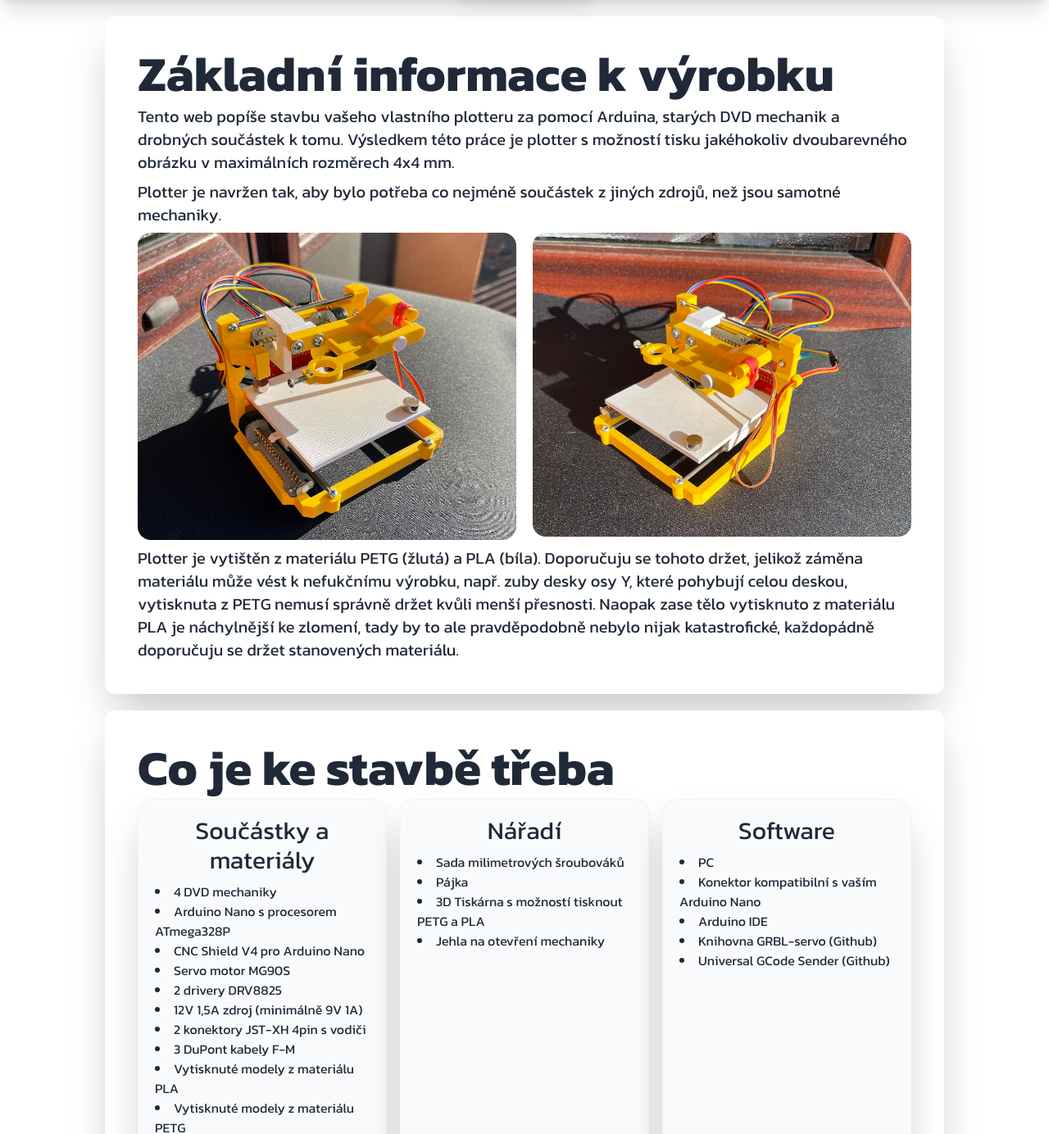
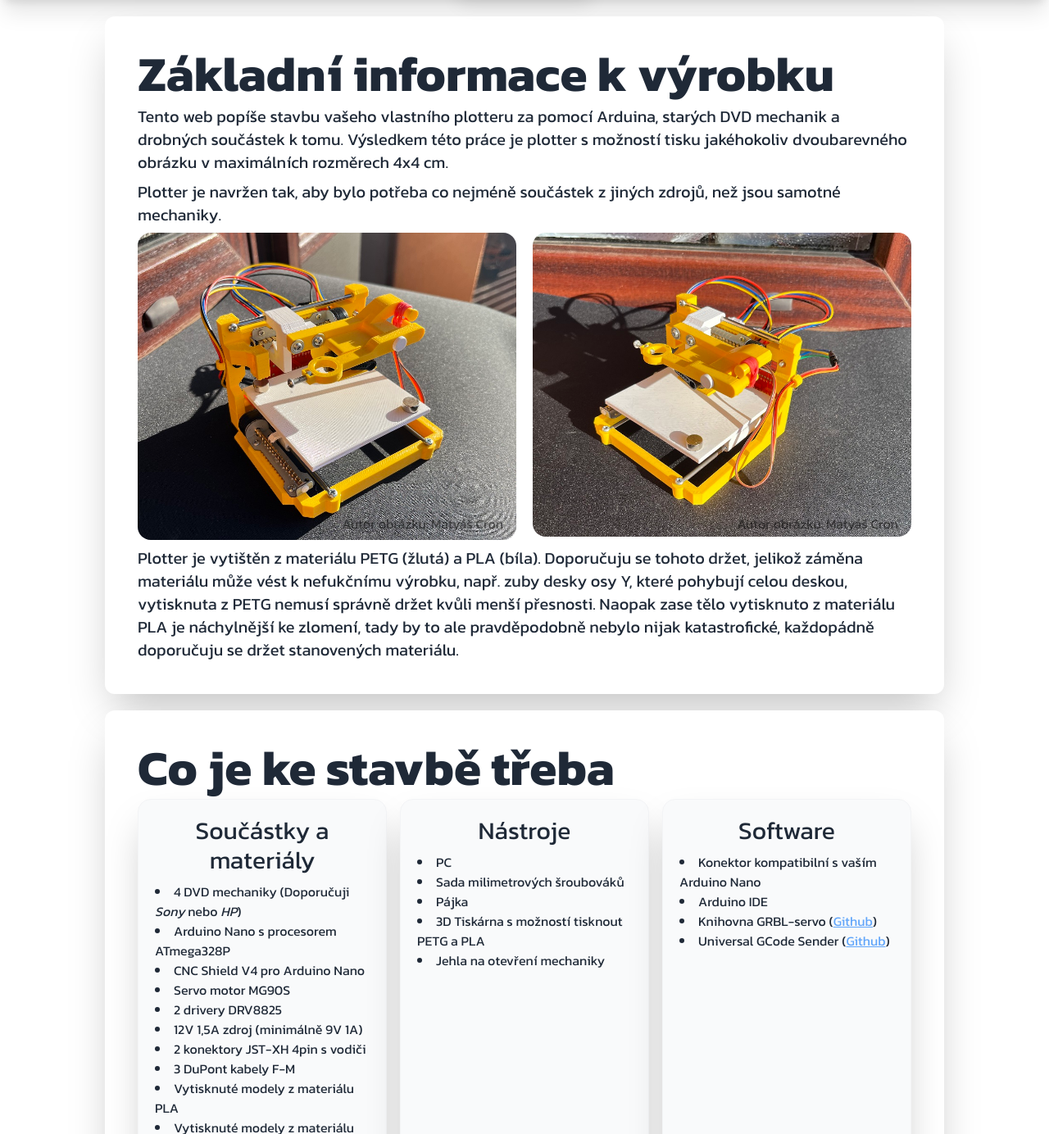
Before and after one commit to OkaJJ/navod-web, a website: page index.html in a window 1280 px wide. Shown: the part 800-2184 px from the top of the page at 82% size. Drawn offline with nearby package versions, Linux system fonts and the light colour scheme.

Commit message:
added info

```diff
--- a/index.html
+++ b/index.html
@@ -27,17 +27,19 @@
                 <p class="text-xl">Tento web popíše stavbu vašeho vlastního plotteru za pomocí Arduina, starých DVD
                     mechanik a drobných součástek k tomu.
                     Výsledkem této práce je plotter s možností tisku jakéhokoliv dvoubarevného obrázku v maximálních
-                    rozměrech 4x4 mm.
+                    rozměrech 4x4 cm.
                 </p>
                 <p class="text-xl">Plotter je navržen tak, aby bylo potřeba co nejméně součástek z jiných zdrojů, než
                     jsou samotné mechaniky.</p>
 
-                <div class="flex space-x-5">
-                    <div>
-                        <img src="./img/plotter-left-small.JPEG" alt="" class="rounded-2xl" width="800px">
+                <div class="flex space-x-5 justify-around">
+                    <div class="relative group">
+                        <img src="./img/plotter-left-small.JPEG" alt="" class="rounded-2xl" width="600px">
+                        <div class="absolute bottom-0 right-0 m-2 rounded-lg px-2 text-opacity-50 text-black group-hover:text-opacity-100 group-hover:bg-gray-200 group-hover:bg-opacity-70 transition-all">Autor obrázku: Matyáš Cron</div>
                     </div>
-                    <div>
-                        <img src="./img/plotter-right-small.JPEG" alt="" class="rounded-2xl" width="800px">
+                    <div class="relative group">
+                        <img src="./img/plotter-right-small.JPEG" alt="" class="rounded-2xl" width="600px">
+                        <div class="absolute bottom-0 right-0 m-2 rounded-lg px-2 text-opacity-50 text-black group-hover:text-opacity-100 group-hover:bg-gray-200 group-hover:bg-opacity-70 transition-all">Autor obrázku: Matyáš Cron</div>
                     </div>
                 </div>
                 <p class="text-xl">
@@ -53,7 +55,7 @@
                     <div class="col-span-1 bg-gray-50 border-gray-100 border p-5 rounded-2xl shadow-2xl">
                         <h3 class="text-3xl text-center mb-2">Součástky a materiály</h3>
                         <ul class="list-disc list-inside">
-                            <li>4 DVD mechaniky</li>
+                            <li>4 DVD mechaniky (Doporučuji <i>Sony</i> nebo <i>HP</i>)</li>
                             <li>Arduino Nano s procesorem ATmega328P</li>
                             <li>CNC Shield V4 pro Arduino Nano</li>
                             <li>Servo motor MG90S</li>
@@ -67,8 +69,9 @@
                         </ul>
                     </div>
                     <div class="col-span-1 bg-gray-50 border-gray-100 border p-5 rounded-2xl shadow-2xl">
-                        <h3 class="text-3xl text-center mb-2">Nářadí</h3>
+                        <h3 class="text-3xl text-center mb-2">Nástroje</h3>
                         <ul class="list-disc list-inside">
+                            <li>PC</li>
                             <li>Sada milimetrových šroubováků</li>
                             <li>Pájka</li>
                             <li>3D Tiskárna s možností tisknout PETG a PLA</li>
@@ -78,11 +81,10 @@
                     <div class="col-span-1 bg-gray-50 border-gray-100 border p-5 rounded-2xl shadow-2xl">
                         <h3 class="text-3xl text-center mb-2">Software</h3>
                         <ul class="list-disc list-inside">
-                            <li>PC</li>
                             <li>Konektor kompatibilní s vaším Arduino Nano</li>
                             <li>Arduino IDE</li>
-                            <li>Knihovna GRBL-servo (Github)</li>
-                            <li>Universal GCode Sender (Github)</li>
+                            <li>Knihovna GRBL-servo (<a class="text-blue-400 hover:text-blue-500 transition-colors underline" href="https://github.com/robottini/grbl-servo" target="_blank">Github</a>)</li>
+                            <li>Universal GCode Sender (<a class="text-blue-400 hover:text-blue-500 transition-colors underline" href="https://winder.github.io/ugs_website/" target="_blank">Github</a>)</li>
                         </ul>
                     </div>
                 </div>
```
